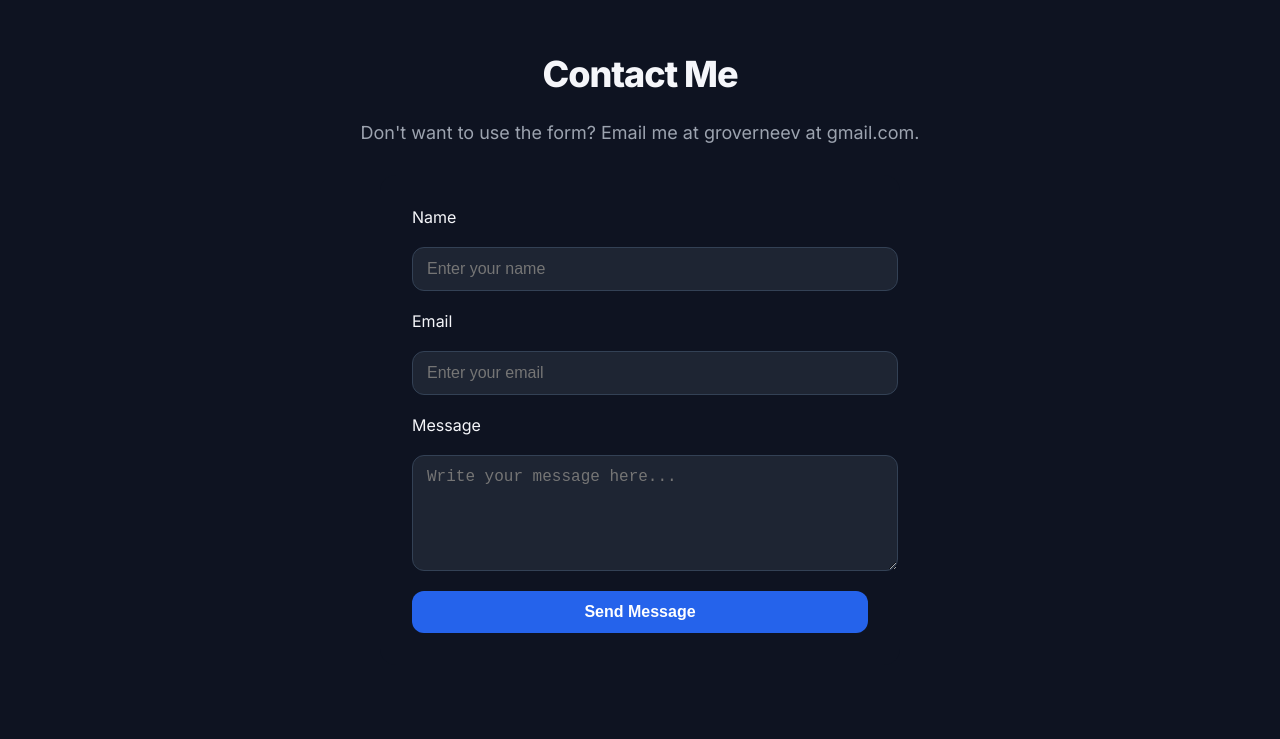
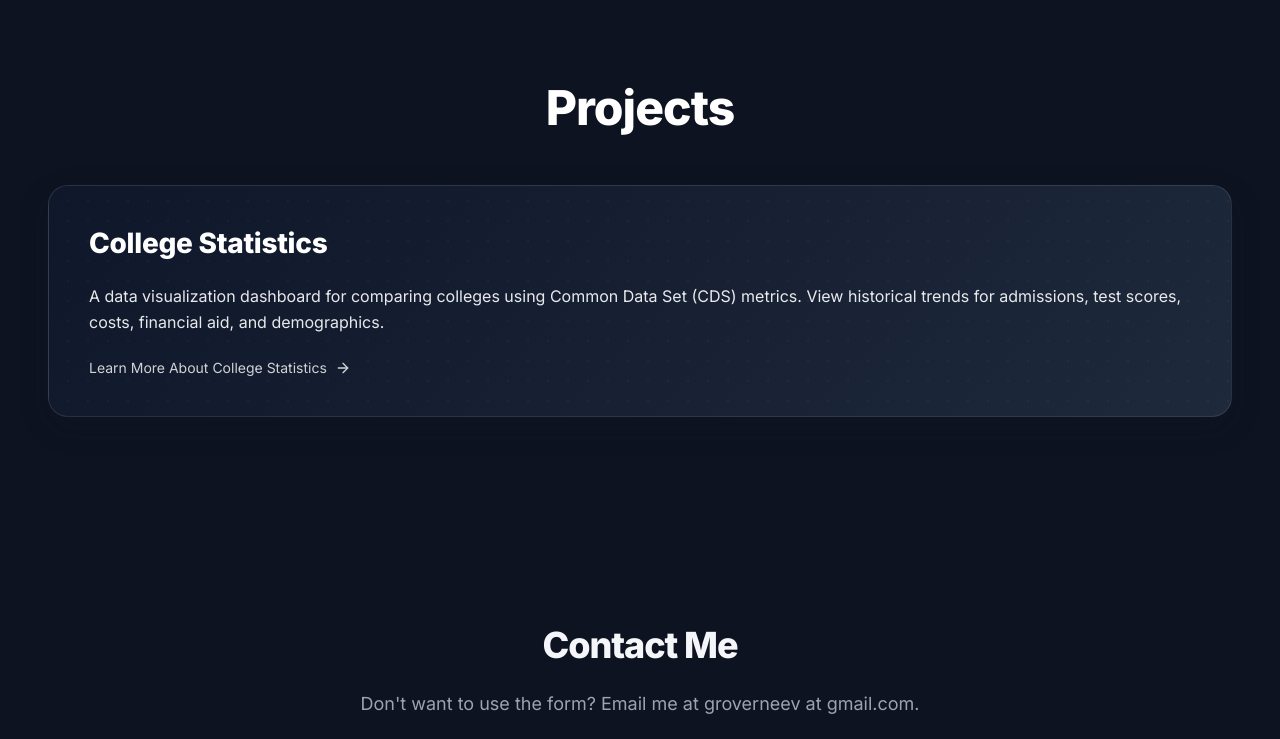
Before and after one commit to groverneev/Neev_Website, a Next.js app: page / in a window 1280 px wide. Shown: the part 1350-2089 px from the top of the page. Built offline with nearby package versions, Linux system fonts and the light colour scheme.

Commit message:
added college stats

```diff
--- a/app/page.tsx
+++ b/app/page.tsx
@@ -1,5 +1,3 @@
-// Use npm install to install dependencies
-
 import Image from "next/image";
 import ContactSection from "@/components/ContactSection";
 import ProjectsSection from "@/components/ProjectsSection";
@@ -59,9 +57,9 @@ export default function Home() {
           Sophomore at the Harker School
         </h2>
         <p style={{ fontSize: 22, maxWidth: 600, margin: "0 auto 2rem auto" }}>
-          Neev is passionate about Computer Science, Chess, and the Environment. He enjoys
-          building projects, playing competitive chess, and writing about
-          technology on his blog.
+          Neev is passionate about Computer Science, Chess, and the Environment.
+          He enjoys building projects, playing competitive chess, and writing
+          about technology on his blog.
         </p>
 
         <div
@@ -118,7 +116,7 @@ export default function Home() {
       <BlogSection />
 
       {/* ───────── PROJECTS SECTION ───────── */}
-      {/*     <ProjectsSection />              */}
+      <ProjectsSection />
 
       {/* ───────── CONTACT SECTION ───────── */}
       <ContactSection />
--- a/components/ProjectsSection.tsx
+++ b/components/ProjectsSection.tsx
@@ -1,4 +1,4 @@
-'use client';
+"use client";
 
 import { FaBroom } from "react-icons/fa6";
 
@@ -34,7 +34,125 @@ export default function ProjectsSection() {
           padding: "0 1rem",
         }}
       >
-        {/* DuneBroom Project */}
+        {/* College Statistics */}
+        <a
+          href="https://collegestatistics.org"
+          target="_blank"
+          rel="noopener noreferrer"
+          style={{
+            textDecoration: "none",
+            color: "inherit",
+            display: "block",
+          }}
+        >
+          <div
+            style={{
+              background: "linear-gradient(135deg, #0f172a 0%, #1e293b 100%)",
+              borderRadius: "20px",
+              padding: "2.5rem",
+              color: "#fff",
+              textAlign: "left",
+              transition: "all 0.3s ease",
+              boxShadow: "0 10px 30px rgba(15, 23, 42, 0.2)",
+              border: "1px solid rgba(255, 255, 255, 0.1)",
+              position: "relative",
+              overflow: "hidden",
+              cursor: "pointer",
+            }}
+            onMouseEnter={(e) => {
+              e.currentTarget.style.transform = "translateY(-8px)";
+              e.currentTarget.style.boxShadow =
+                "0 20px 40px rgba(15, 23, 42, 0.3)";
+            }}
+            onMouseLeave={(e) => {
+              e.currentTarget.style.transform = "translateY(0)";
+              e.currentTarget.style.boxShadow =
+                "0 10px 30px rgba(15, 23, 42, 0.2)";
+            }}
+          >
+            {/* Background Pattern */}
+            <div
+              style={{
+                position: "absolute",
+                top: "-50%",
+                right: "-50%",
+                width: "200%",
+                height: "200%",
+                background:
+                  "radial-gradient(circle, rgba(255,255,255,0.1) 1px, transparent 1px)",
+                backgroundSize: "20px 20px",
+                opacity: 0.3,
+                zIndex: 0,
+              }}
+            />
+
+            {/* Content */}
+            <div style={{ position: "relative", zIndex: 1 }}>
+              <div
+                style={{
+                  display: "flex",
+                  alignItems: "center",
+                  gap: "1rem",
+                  marginBottom: "1.5rem",
+                }}
+              >
+                <h3
+                  style={{
+                    fontSize: 28,
+                    fontWeight: 700,
+                    margin: 0,
+                    letterSpacing: "-0.01em",
+                  }}
+                >
+                  College Statistics
+                </h3>
+              </div>
+
+              <p
+                style={{
+                  fontSize: 16,
+                  lineHeight: 1.6,
+                  margin: 0,
+                  opacity: 0.9,
+                  maxWidth: "100%",
+                }}
+              >
+                A data visualization dashboard for comparing colleges using
+                Common Data Set (CDS) metrics. View historical trends for
+                admissions, test scores, costs, financial aid, and demographics.
+              </p>
+
+              <div
+                style={{
+                  marginTop: "1.5rem",
+                  display: "flex",
+                  alignItems: "center",
+                  gap: "0.5rem",
+                  opacity: 0.8,
+                  fontSize: 14,
+                  fontWeight: 500,
+                }}
+              >
+                <span>Learn More About College Statistics</span>
+                <svg
+                  width="16"
+                  height="16"
+                  viewBox="0 0 24 24"
+                  fill="none"
+                  stroke="currentColor"
+                  strokeWidth="2"
+                  strokeLinecap="round"
+                  strokeLinejoin="round"
+                >
+                  <path d="M5 12h14" />
+                  <path d="m12 5 7 7-7 7" />
+                </svg>
+              </div>
+            </div>
+          </div>
+        </a>
+
+        {/* DuneBroom Project
         <a
           href="https://dunebroom.com"
           target="_blank"
@@ -68,7 +186,6 @@ export default function ProjectsSection() {
               e.currentTarget.style.boxShadow = "0 10px 30px rgba(15, 23, 42, 0.2)";
             }}
           >
-            {/* Background Pattern */}
             <div
               style={{
                 position: "absolute",
@@ -83,7 +200,6 @@ export default function ProjectsSection() {
               }}
             />
 
-            {/* Content */}
             <div style={{ position: "relative", zIndex: 1 }}>
               <div
                 style={{
@@ -147,6 +263,7 @@ export default function ProjectsSection() {
             </div>
           </div>
         </a>
+*/}
       </div>
     </section>
   );
```
